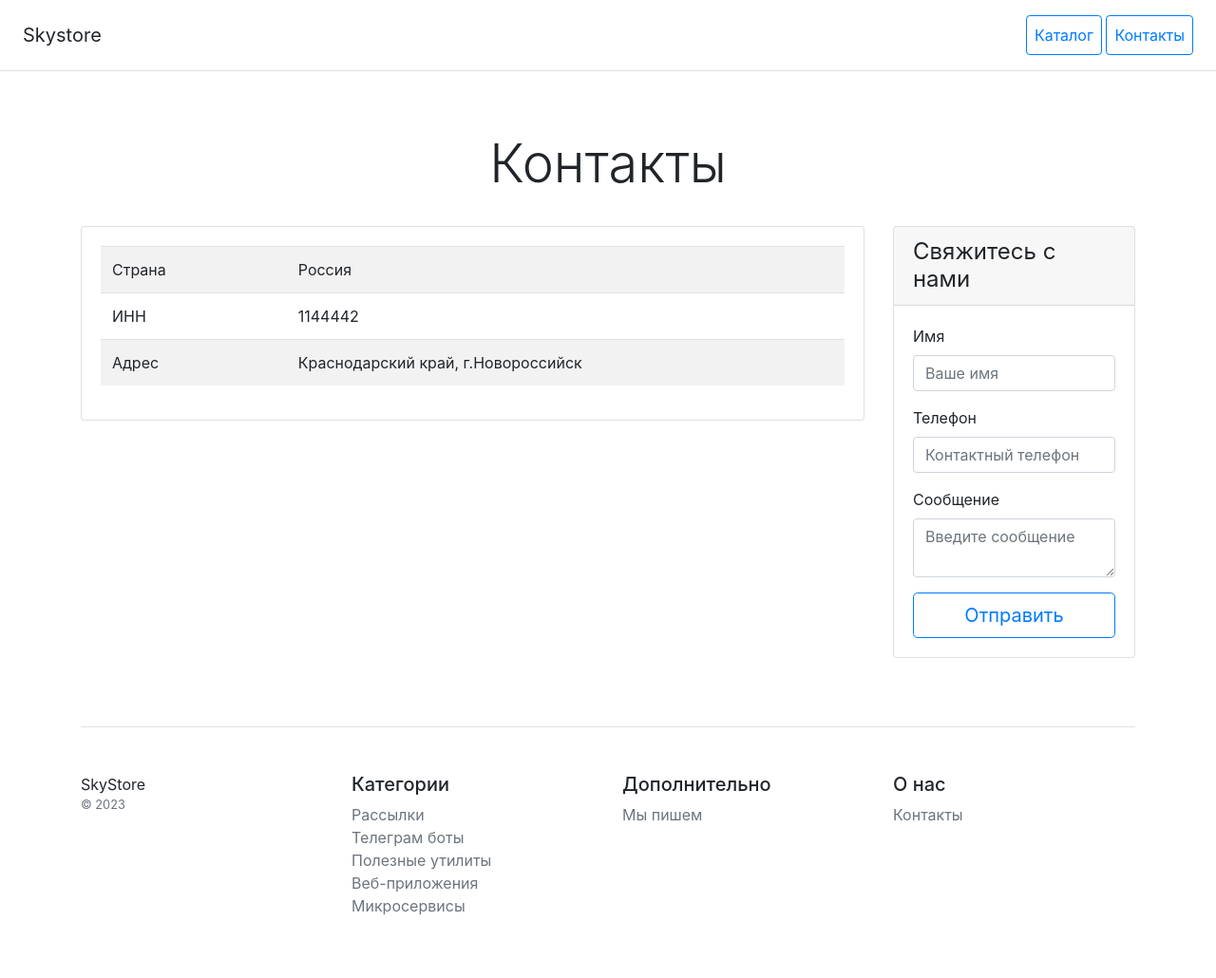
After one commit to GGAstakhov/home_work_20_1, a Django app: template catalog/templates/catalog/contacts.html in a window 1280 px wide. The commit adds this page. Shown: the whole page at 95% size. Run offline with Django 4.2, Linux system fonts and the light colour scheme; the template is opened without the code that fills it, so the values that code supplies are empty; some libraries are stand-ins or nearby versions.

Commit message:
added contacts.html

```diff
--- a/catalog/templates/catalog/base.html
+++ b/catalog/templates/catalog/base.html
@@ -1,5 +1,4 @@
 {% load static %}
-
 <!doctype html>
 <html lang="en">
 <head>
--- /dev/null
+++ b/catalog/templates/catalog/contacts.html
@@ -0,0 +1,105 @@
+<!doctype html>
+<html lang="en">
+<head>
+    <meta charset="utf-8">
+    <meta name="viewport" content="width=device-width, initial-scale=1">
+    <title>Skystore</title>
+    <link href="/static/css/bootstrap.min.css" rel="stylesheet">
+</head>
+<body>
+<div class="d-flex flex-column flex-md-row align-items-center p-3 px-md-4 mb-3 bg-white border-bottom box-shadow">
+    <h5 class="my-0 mr-md-auto font-weight-normal">Skystore</h5>
+    <nav class="ms-5">
+        <a class="p-2 btn btn-outline-primary" href="/">Каталог</a>
+        <a class="p-2 btn btn-outline-primary" href="/contacts/">Контакты</a>
+    </nav>
+</div>
+
+<div class="pricing-header px-3 py-3 pt-md-5 pb-md-4 mx-auto text-center">
+    <h1 class="display-4">Контакты</h1>
+</div>
+
+<div class="container">
+    <div class="row text-start">
+        <div class="col-lg-9 col-md-6 col-sm-12">
+            <div class="card mb-4 box-shadow">
+                <div class="card-body">
+                    <table class="table table-striped">
+                        <tr>
+                            <td class="w-25">Страна</td>
+                            <td>Россия</td>
+                        </tr>
+                        <tr>
+                            <td class="w-25">ИНН</td>
+                            <td>1144442</td>
+                        </tr>
+                        <tr>
+                            <td class="w-25">Адрес</td>
+                            <td>Краснодарский край, г.Новороссийск</td>
+                        </tr>
+                    </table>
+                </div>
+            </div>
+        </div>
+        <div class="col-lg-3 col-md-6 col-sm-12">
+            <div class="card mb-4 box-shadow">
+                <div class="card-header">
+                    <h4 class="my-0 font-weight-normal">Свяжитесь с нами</h4>
+                </div>
+                <div class="card-body">
+                    <form method="post" action="" class="form-floating">
+                        {% csrf_token %}
+                        <div class="mb-3">
+                            <label for="name">Имя</label>
+                            <input type="text" name="name" class="form-control" id="name" placeholder="Ваше имя" required>
+                        </div>
+                        <div class="mb-3">
+                            <label for="phone">Телефон</label>
+                            <input type="text" name="phone" class="form-control" id="phone" placeholder="Контактный телефон" required>
+                        </div>
+                        <div class="mb-3">
+                            <label for="message">Сообщение</label>
+                            <textarea type="text" name="message" class="form-control" id="message" placeholder="Введите сообщение" required></textarea>
+                        </div>
+                    </form>
+                    <button type="submit" class="btn btn-lg btn-block btn-outline-primary">Отправить</button>
+                </div>
+            </div>
+        </div>
+    </div>
+
+    <footer class="pt-4 my-md-5 pt-md-5 border-top">
+        <div class="row">
+            <div class="col-12 col-md">
+                SkyStore
+                <small class="d-block mb-3 text-muted">&copy; 2023</small>
+            </div>
+            <div class="col-6 col-md">
+                <h5>Категории</h5>
+                <ul class="list-unstyled text-small">
+                    <li><a class="text-muted" href="#">Рассылки</a></li>
+                    <li><a class="text-muted" href="#">Телеграм боты</a></li>
+                    <li><a class="text-muted" href="#">Полезные утилиты</a></li>
+                    <li><a class="text-muted" href="#">Веб-приложения</a></li>
+                    <li><a class="text-muted" href="#">Микросервисы</a></li>
+                </ul>
+            </div>
+            <div class="col-6 col-md">
+                <h5>Дополнительно</h5>
+                <ul class="list-unstyled text-small">
+                    <li><a class="text-muted" href="#">Мы пишем</a></li>
+                </ul>
+            </div>
+            <div class="col-6 col-md">
+                <h5>О нас</h5>
+                <ul class="list-unstyled text-small">
+                    <li><a class="text-muted" href="/contacts/">Контакты</a></li>
+                </ul>
+            </div>
+        </div>
+    </footer>
+</div>
+
+<script src="/static/js/bootstrap.bundle.min.js"></script>
+</body>
+</html>
```
